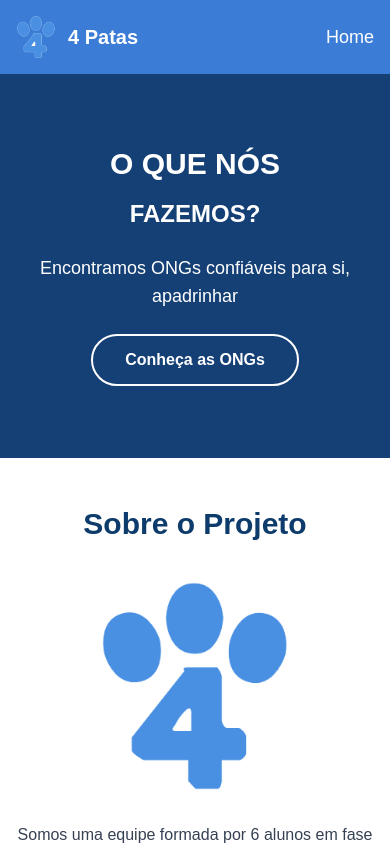
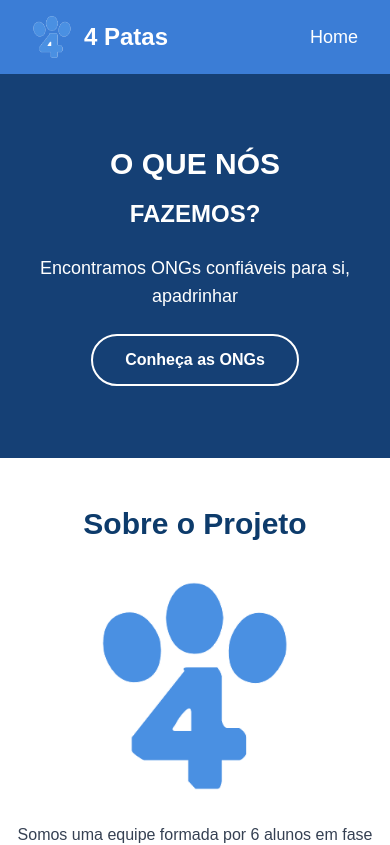
Before and after one commit to bruno-dv2/projeto-quatro-patas, a Next.js app: page /sobre in a window 390 px wide. Shown: the top 845 px of the page. Built offline with nearby package versions, Linux system fonts and the light colour scheme; no server answers.

Commit message:
Ajusta espaçamento do header

```diff
--- a/components/Header.js
+++ b/components/Header.js
@@ -28,7 +28,7 @@ export default function Header() {
       <nav className="flex justify-between items-center px-8 md:px-64 py-4 bg-[#3B7DD6]">
         <Link
           href="/"
-          className="flex items-center gap-3 hover:opacity-80 transition"
+          className="flex items-center gap-3 hover:opacity-80 transition flex-shrink-0"
           onClick={() => handleButtonClick('Logo Home')}
         >
           <Image
--- a/components/HeaderSobre.js
+++ b/components/HeaderSobre.js
@@ -5,10 +5,10 @@ export default function HeaderSobre() {
   return (
      <header className="bg-azul-primary text-white">
       {/* Menu Superior */}
-      <nav className="flex justify-between items-center px-4 sm:px-6 lg:px-8 py-4 bg-[#3B7DD6]">
+      <nav className="flex justify-between items-center px-8 md:px-64 py-4 bg-[#3B7DD6]">
         <Link href="/" className="flex items-center gap-3 hover:opacity-80 transition flex-shrink-0">
           <Image src="/logo.png" alt="4 Patas" width={40} height={40} />
-          <h1 className="text-xl sm:text-2xl font-bold whitespace-nowrap">4 Patas</h1>
+          <h1 className="text-2xl font-bold">4 Patas</h1>
         </Link>
         <Link
           href="/"
```
